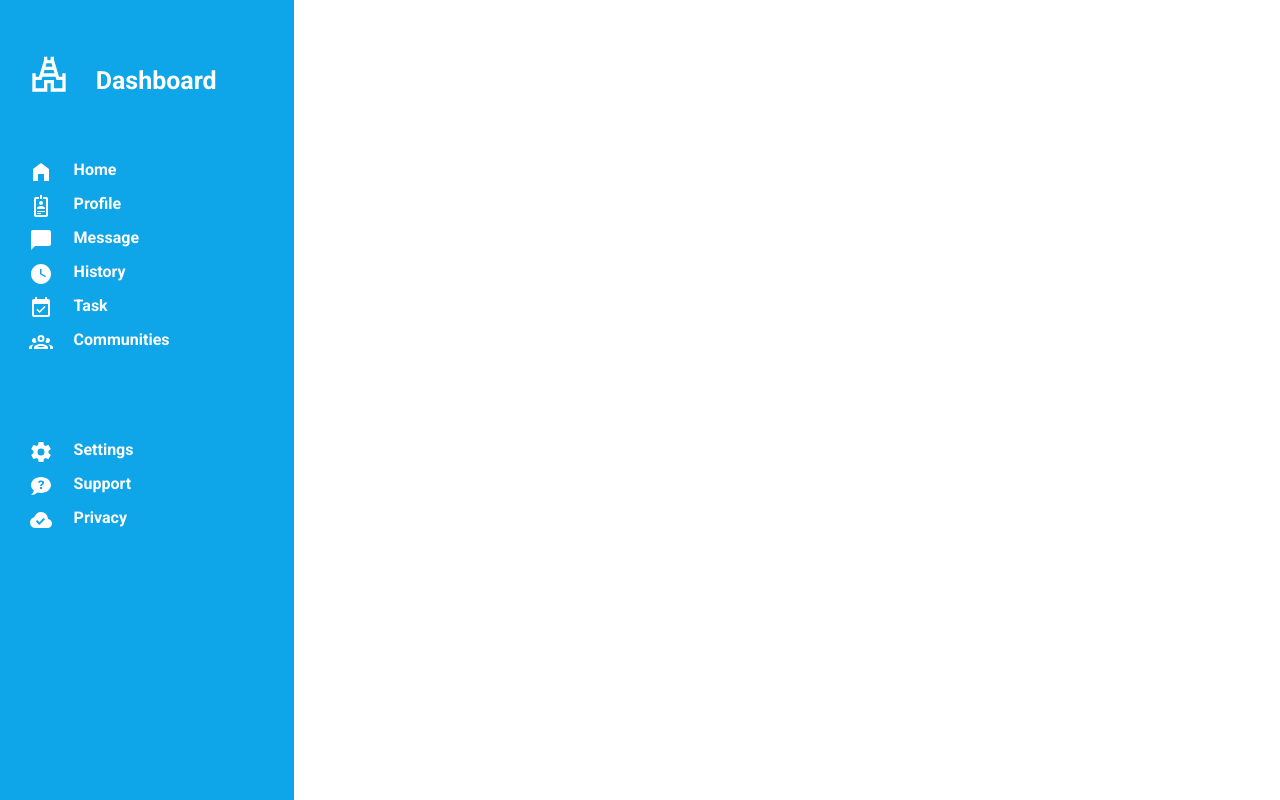
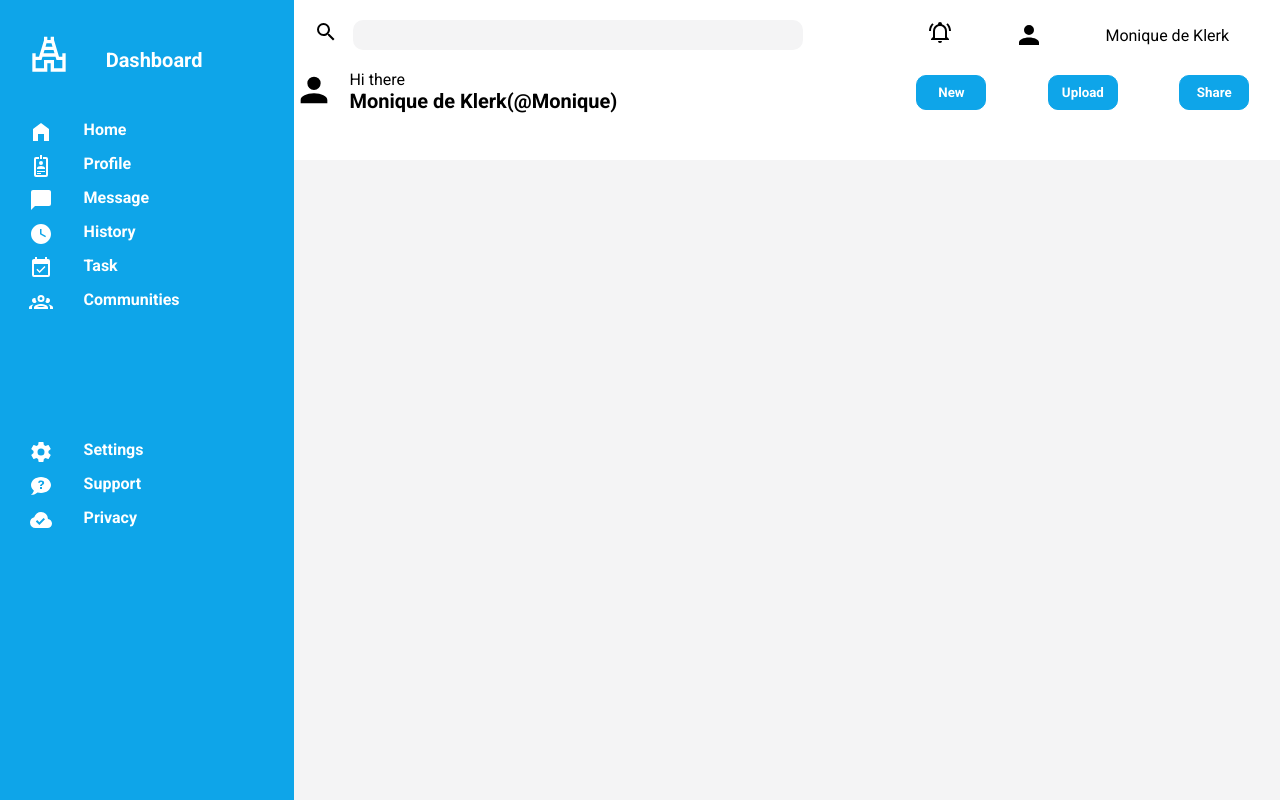
Before and after one commit to MoniqueDeKlerk/Admin-Dashboard, a plain HTML site: page index.html in a window 1280 px wide. Drawn offline with Linux system fonts and the light colour scheme.

Commit message:
Header feature

```diff
--- a/index.html
+++ b/index.html
@@ -149,8 +149,69 @@
           </div>
         </div>
       </div>
-      <div class="main">
-        <header></header>
+      <div class="main-content">
+        <header>
+          <div class="header-top">
+            <div class="header-top-left">
+              <svg
+                xmlns="http://www.w3.org/2000/svg"
+                viewBox="0 0 24 24"
+                width="24"
+                height="24"
+              >
+                <title>magnify</title>
+                <path d="M9.5,3A6.5,6.5 0 0,1 16,9.5C16,11.11 15.41,12.59 14.44,13.73L14.71,14H15.5L20.5,19L19,20.5L14,15.5V14.71L13.73,14.44C12.59,15.41 11.11,16 9.5,16A6.5,6.5 0 0,1 3,9.5A6.5,6.5 0 0,1 9.5,3M9.5,5C7,5 5,7 5,9.5C5,12 7,14 9.5,14C12,14 14,12 14,9.5C14,7 12,5 9.5,5Z" />
+              </svg>
+              <input type="text" />
+            </div>
+            <div class="header-top-right">
+              <svg
+                xmlns="http://www.w3.org/2000/svg"
+                viewBox="0 0 24 24"
+                width="24"
+                height="24"
+              >
+                <title>bell-ring-outline</title>
+                <path d="M10,21H14A2,2 0 0,1 12,23A2,2 0 0,1 10,21M21,19V20H3V19L5,17V11C5,7.9 7.03,5.17 10,4.29C10,4.19 10,4.1 10,4A2,2 0 0,1 12,2A2,2 0 0,1 14,4C14,4.1 14,4.19 14,4.29C16.97,5.17 19,7.9 19,11V17L21,19M17,11A5,5 0 0,0 12,6A5,5 0 0,0 7,11V18H17V11M19.75,3.19L18.33,4.61C20.04,6.3 21,8.6 21,11H23C23,8.07 21.84,5.25 19.75,3.19M1,11H3C3,8.6 3.96,6.3 5.67,4.61L4.25,3.19C2.16,5.25 1,8.07 1,11Z" />
+              </svg>
+              <svg
+                xmlns="http://www.w3.org/2000/svg"
+                viewBox="0 0 24 24"
+                width="30"
+                height="30"
+              >
+                <title>account</title>
+                <path d="M12,4A4,4 0 0,1 16,8A4,4 0 0,1 12,12A4,4 0 0,1 8,8A4,4 0 0,1 12,4M12,14C16.42,14 20,15.79 20,18V20H4V18C4,15.79 7.58,14 12,14Z" />
+              </svg>
+              <p>Monique de Klerk</p>
+            </div>
+          </div>
+          <div class="header-bottom">
+            <div class="header-bottom-left">
+              <div class="header-bottom-left-one">
+                <svg
+                  xmlns="http://www.w3.org/2000/svg"
+                  viewBox="0 0 24 24"
+                  width="40"
+                  height="40"
+                >
+                  <title>account</title>
+                  <path d="M12,4A4,4 0 0,1 16,8A4,4 0 0,1 12,12A4,4 0 0,1 8,8A4,4 0 0,1 12,4M12,14C16.42,14 20,15.79 20,18V20H4V18C4,15.79 7.58,14 12,14Z" />
+                </svg>
+              </div>
+              <div class="header-bottom-left-two">
+                <p>Hi there</p>
+                <h1>Monique de Klerk(@Monique)</h1>
+              </div>
+            </div>
+
+            <div class="header-bottom-right">
+              <button>New</button>
+              <button>Upload</button>
+              <button>Share</button>
+            </div>
+          </div>
+        </header>
         <main></main>
       </div>
     </div>
--- a/reset.css
+++ b/reset.css
@@ -7,7 +7,20 @@
   font-family: 'Roboto', sans-serif;
 }
 
-svg {
+.icon svg {
   fill: white;
   margin-bottom: 10px;
 }
+
+.logo svg {
+  fill: white;
+  margin-bottom: 10px;
+}
+
+h1 {
+  font-size: 20px;
+}
+
+p {
+  font-size: 16px;
+}
--- a/style.css
+++ b/style.css
@@ -8,10 +8,10 @@
   height: 100vh;
   display: grid;
   grid-template-columns: 10% 75% 15%;
-  grid-template-rows: 20% 35% 45%;
+  grid-template-rows: 15% 40% 45%;
 }
 
-.main {
+.main-content {
   background-color: white;
   height: 100vh;
 }
@@ -26,18 +26,19 @@
 
 .logo h1 {
   color: white;
-  font-size: 25px;
   align-self: center;
+  margin-left: 10px;
 }
 
 .icon {
   display: grid;
-  grid-template-columns: 20% 50%;
+  grid-template-columns: 20% 50% 30%;
 }
 
 .icon p {
   color: white;
   font-weight: bold;
+  margin-left: 10px;
 }
 
 .list-items-one {
@@ -49,3 +50,87 @@
   grid-row: 3/4;
   grid-column: 2/3;
 }
+
+.main-content {
+  display: grid;
+  grid-template-rows: 20% 80%;
+}
+
+header {
+  grid-row: 1/2;
+  background-color: white;
+}
+
+main {
+  grid-row: 2/3;
+  background-color: #f4f4f5;
+}
+
+.header-top {
+  display: grid;
+  grid-template-columns: 60% 40%;
+  margin: 20px;
+}
+
+.header-top-left {
+  grid-column: 1/2;
+  display: grid;
+  display: flex;
+  justify-content: flex-start;
+}
+
+.header-top-left svg {
+  margin-right: 15px;
+}
+
+input {
+  width: 450px;
+  height: 30px;
+  background-color: #f4f4f5;
+  border: none;
+  border-radius: 10px;
+  cursor: pointer;
+}
+
+.header-top-right {
+  display: flex;
+  justify-content: space-around;
+  margin-left: 15px;
+}
+
+.header-top-right p {
+  align-self: center;
+}
+
+.header-bottom {
+  display: grid;
+  grid-template-columns: 60% 40%;
+}
+
+.header-bottom-left {
+  display: flex;
+  justify-content: flex-start;
+}
+
+.header-bottom-left-two {
+  display: flex;
+  flex-direction: column;
+  margin-left: 15px;
+}
+
+.header-bottom-right {
+  display: flex;
+  justify-content: space-around;
+  align-items: center;
+}
+
+.header-bottom-right button {
+  background-color: #0ea5e9;
+  border: 1px solid #0ea5e9;
+  color: white;
+  width: 70px;
+  height: 35px;
+  cursor: pointer;
+  border-radius: 10px;
+  font-weight: bold;
+}
```
